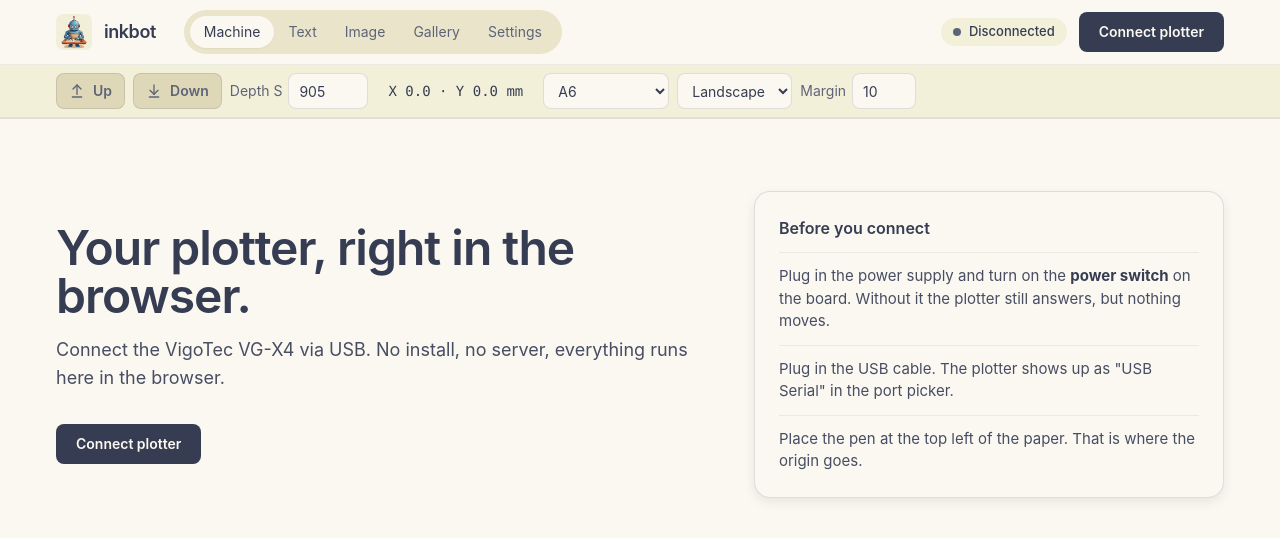
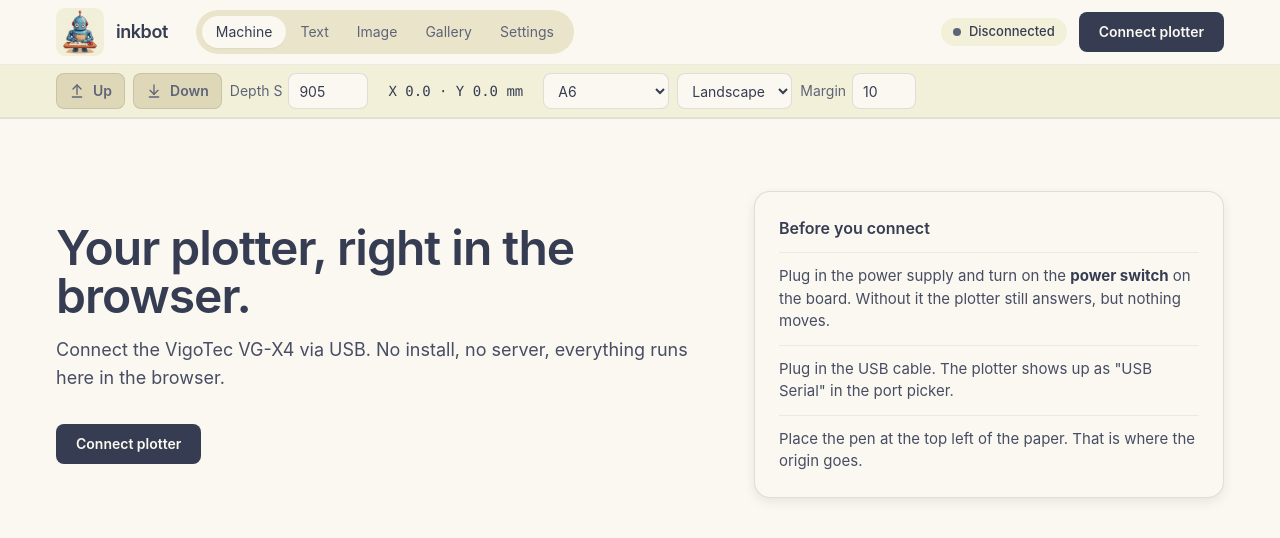
Before and after one commit to xenofex7/inkbot, a SvelteKit app: page / in a window 1280 px wide. Shown: the top 538 px of the page. Built offline with nearby package versions, Linux system fonts and the light colour scheme.

Commit message:
Enlarge the logo in the header

```diff
--- a/src/routes/+layout.svelte
+++ b/src/routes/+layout.svelte
@@ -27,7 +27,7 @@
 <header class="sticky top-0 z-10 border-b border-hairline bg-canvas">
 	<div class="border-b border-hairline-soft">
 		<div class="mx-auto flex h-16 max-w-[1200px] items-center gap-3 px-4">
-			<img src={asset('favicon.png')} alt="" class="size-9 rounded-sm" />
+			<img src={asset('favicon.png')} alt="" class="size-12 rounded-md" />
 			<span class="font-display text-lg font-semibold tracking-tight text-ink">inkbot</span>
 			<nav class="ml-4 inline-flex rounded-pill bg-surface-soft p-1.5">
 				{#each nav as item (item.href)}
```
